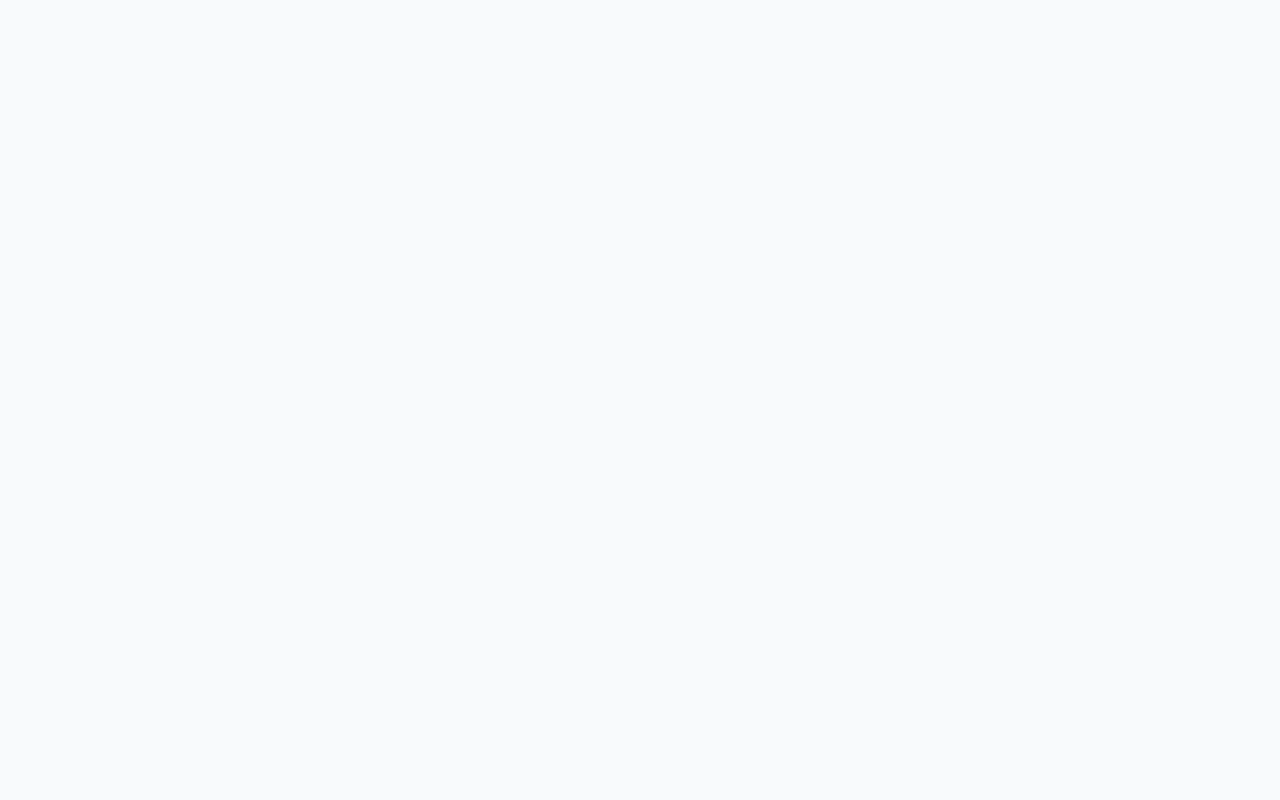
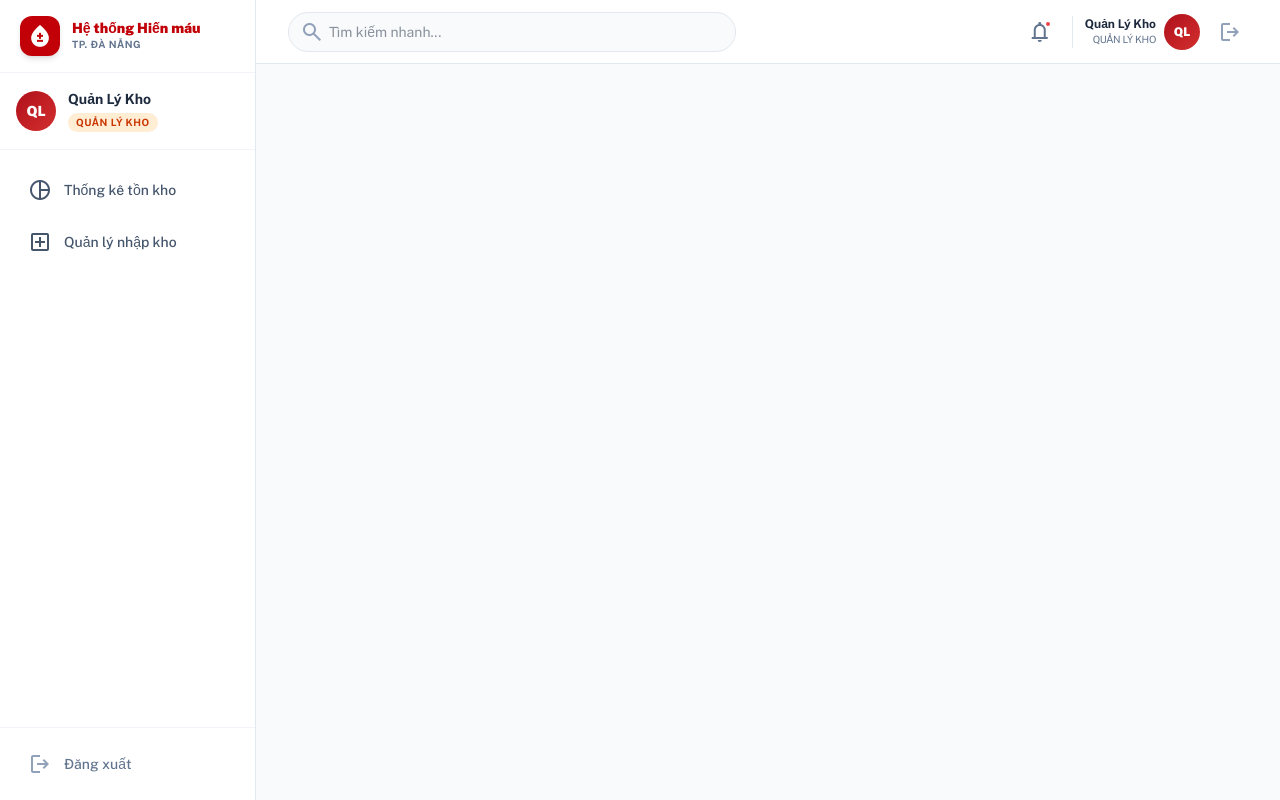
Before and after one commit to huy912005/HienMauNhanDao_DoAnPhanMem, a React (Vite) app in the folder XayDungChuongTrinh/PhanMem/FrontEnd/hienmaunhandao/: page /quan-ly-kho in a window 1280 px wide. Before the commit this address had no page. Built offline with nearby package versions, Linux system fonts and the light colour scheme.

Commit message:
front end quản lý nhập kho máu

```diff
--- a/XayDungChuongTrinh/PhanMem/FrontEnd/hienmaunhandao/src/App.jsx
+++ b/XayDungChuongTrinh/PhanMem/FrontEnd/hienmaunhandao/src/App.jsx
@@ -2,7 +2,7 @@ import React from 'react';
 import { BrowserRouter as Router, Routes, Route, Navigate } from 'react-router-dom';
 import { QueryClient, QueryClientProvider } from '@tanstack/react-query';
 import UserLayout from './layouts/UserLayout';
-import AdminLayout from './layouts/AdminLayout';
+import QuanLyKhoLayout from './layouts/QuanLyKhoLayout';
 import NVYTLayout from './layouts/NVYTLayout';
 import HomePage from './pages/HomePage';
 import Login from './pages/Login';
@@ -48,8 +48,8 @@ function App() {
             <Route path="khai-bao-y-te" element={<KhaiBaoYTe />} />
             <Route path="xac-nhan-dang-ky" element={<XacNhanDangKy />} />
           </Route>
-          {/* Admin Routes */}
-          <Route path="/admin" element={<AdminLayout />}>
+          {/* Quản Lý Kho Routes */}
+          <Route path="/quan-ly-kho" element={<QuanLyKhoLayout />}>
             <Route path="thong-ke" element={<ThongKeTonKho />} />
             <Route path="nhap-kho" element={<QuanLyNhapKho />} />
           </Route>
--- a/XayDungChuongTrinh/PhanMem/FrontEnd/hienmaunhandao/src/layouts/AdminLayout.jsx
+++ b/XayDungChuongTrinh/PhanMem/FrontEnd/hienmaunhandao/src/layouts/QuanLyKhoLayout.jsx
@@ -1,7 +1,7 @@
 import React from 'react';
 import { Outlet, Link, useLocation } from 'react-router-dom';
 
-export default function AdminLayout() {
+export default function QuanLyKhoLayout() {
   const location = useLocation();
   const currentPath = location.pathname;
 
@@ -13,8 +13,8 @@ export default function AdminLayout() {
   const initials = "QL";
 
   const menu = [
-    { page: '/admin/thong-ke', icon: 'pie_chart', label: 'Thống kê tồn kho' },
-    { page: '/admin/nhap-kho', icon: 'add_box', label: 'Quản lý nhập kho' },
+    { page: '/quan-ly-kho/thong-ke', icon: 'pie_chart', label: 'Thống kê tồn kho' },
+    { page: '/quan-ly-kho/nhap-kho', icon: 'add_box', label: 'Quản lý nhập kho' },
   ];
 
   return (
--- a/XayDungChuongTrinh/PhanMem/FrontEnd/hienmaunhandao/src/pages/ThongKeTonKho.jsx
+++ b/XayDungChuongTrinh/PhanMem/FrontEnd/hienmaunhandao/src/pages/ThongKeTonKho.jsx
@@ -16,10 +16,20 @@ const ThongKeTonKho = () => {
   // Thêm state cho biểu đồ và bảng
   const [barData, setBarData] = useState([]);
   const [pieData, setPieData] = useState([]);
-  const [bloodUnits, setBloodUnits] = useState({ content: [], totalElements: 0 });
+  const [bloodUnits, setBloodUnits] = useState({ content: [], totalPages: 0 });
   const [page, setPage] = useState(0);
+  const [searchTerm, setSearchTerm] = useState('');
+  const [bloodTypeFilter, setBloodTypeFilter] = useState('');
 
   const COLORS = ['#af101a', '#d32f2f', '#ffb3ac', '#8f6f6c']; // Tương ứng O, A, B, AB
+
+  // Hàm debounce cho tìm kiếm
+  useEffect(() => {
+    const timer = setTimeout(() => {
+      setPage(0); // Reset về trang đầu khi tìm kiếm/lọc
+    }, 500);
+    return () => clearTimeout(timer);
+  }, [searchTerm, bloodTypeFilter]);
 
   useEffect(() => {
     const fetchData = async () => {
@@ -30,7 +40,7 @@ const ThongKeTonKho = () => {
           http.get('/api/tuimau/stats'),
           http.get('/api/tuimau/charts/bar?year=2026'),
           http.get('/api/khomau/charts/pie'),
-          http.get(`/api/tuimau/blood-units?page=${page}&size=5`)
+          http.get(`/api/tuimau/blood-units?page=${page}&size=5&search=${searchTerm}&bloodType=${bloodTypeFilter}`)
         ]);
 
         setStats(statsData);
@@ -58,7 +68,7 @@ const ThongKeTonKho = () => {
     };
 
     fetchData();
-  }, [page]);
+  }, [page, searchTerm, bloodTypeFilter]);
 
   // Hàm xử lý hủy túi máu
   const handleDelete = async (maTuiMau) => {
@@ -66,7 +76,7 @@ const ThongKeTonKho = () => {
       return;
     }
     try {
-      await http.delete(`/api/tuimau/${maTuiMau}`);
+      await http.delete(`/api/tuimau/blood-units/${maTuiMau}`);
       alert('Đã hủy túi máu thành công!');
       // Tải lại dữ liệu trang hiện tại
       setPage(0);
@@ -95,7 +105,7 @@ const ThongKeTonKho = () => {
             <button className="h-10 px-4 bg-white border border-slate-300 rounded-xl text-sm font-medium text-slate-700 flex items-center gap-2 hover:bg-slate-50">
               <span className="material-symbols-outlined text-sm">file_download</span> Xuất báo cáo
             </button>
-            <Link to="/admin/nhap-kho" className="h-10 px-4 bg-[#af101a] text-white rounded-xl text-sm font-medium flex items-center gap-2 hover:bg-red-800">
+            <Link to="/quan-ly-kho/nhap-kho" className="h-10 px-4 bg-[#af101a] text-white rounded-xl text-sm font-medium flex items-center gap-2 hover:bg-red-800">
               <span className="material-symbols-outlined text-sm">add</span> Cập nhật kho
             </Link>
           </div>
@@ -211,8 +221,35 @@ const ThongKeTonKho = () => {
 
         {/* PHẦN MỚI: Bảng chi tiết */}
         <div className="bg-white rounded-2xl border border-slate-200 overflow-hidden shadow-sm">
-          <div className="px-6 py-5 border-b border-slate-100 flex justify-between items-center">
+          <div className="px-6 py-5 border-b border-slate-100 flex justify-between items-center bg-slate-50/50">
             <h4 className="text-sm font-bold text-slate-700">Chi tiết tồn kho theo đơn vị máu</h4>
+            <div className="flex items-center gap-3">
+              <div className="relative">
+                <span className="material-symbols-outlined absolute left-3 top-1/2 -translate-y-1/2 text-slate-400 text-lg">search</span>
+                <input
+                  type="text"
+                  placeholder="Tìm kiếm mã túi máu..."
+                  value={searchTerm}
+                  onChange={(e) => setSearchTerm(e.target.value)}
+                  className="pl-10 pr-4 h-9 bg-white border border-slate-200 rounded-xl text-sm focus:ring-2 focus:ring-red-100 outline-none w-56"
+                />
+              </div>
+              <select
+                value={bloodTypeFilter}
+                onChange={(e) => setBloodTypeFilter(e.target.value)}
+                className="h-9 px-3 bg-white border border-slate-200 rounded-xl text-sm font-medium text-slate-600 outline-none focus:border-red-400"
+              >
+                <option value="">Tất cả nhóm máu</option>
+                <option value="A+">Nhóm A+</option>
+                <option value="A-">Nhóm A-</option>
+                <option value="B+">Nhóm B+</option>
+                <option value="B-">Nhóm B-</option>
+                <option value="O+">Nhóm O+</option>
+                <option value="O-">Nhóm O-</option>
+                <option value="AB+">Nhóm AB+</option>
+                <option value="AB-">Nhóm AB-</option>
+              </select>
+            </div>
           </div>
           <table className="w-full text-left">
             <thead>
```
Also changed, not shown: 1 other file (tests, documents, lock files or other folders).
